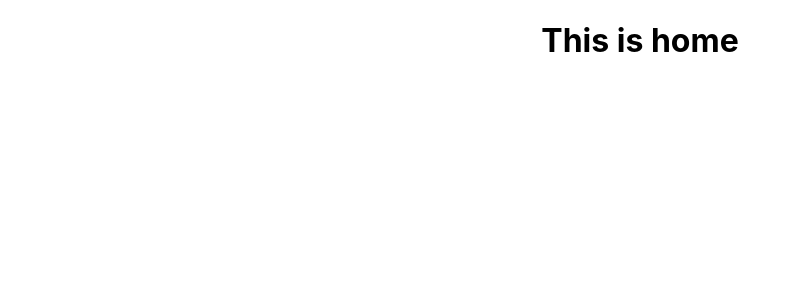
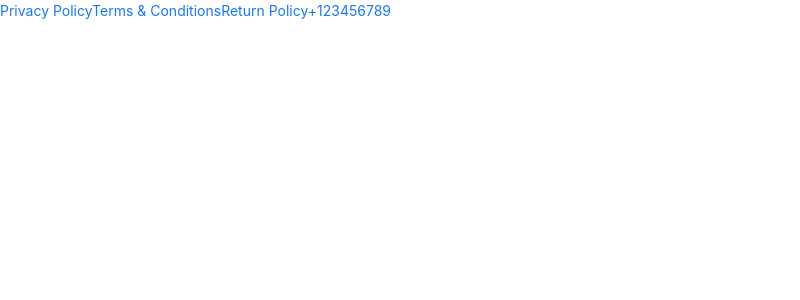
Before and after one commit to RupsanaAkter/simple-shop, a React (Create React App) app: page / in a window 1280 px wide. Shown: the top 300 px of the page, without its empty margins (0-800 px from the left). Built offline with nearby package versions, Linux system fonts and the light colour scheme.

Commit message:
added footer

```diff
--- a/src/App.css
+++ b/src/App.css
@@ -1,38 +1,6 @@
-.App {
-  text-align: center;
-}
-
-.App-logo {
-  height: 40vmin;
-  pointer-events: none;
-}
-
-@media (prefers-reduced-motion: no-preference) {
-  .App-logo {
-    animation: App-logo-spin infinite 20s linear;
-  }
-}
-
-.App-header {
-  background-color: #282c34;
-  min-height: 100vh;
+.App{
   display: flex;
   flex-direction: column;
-  align-items: center;
-  justify-content: center;
-  font-size: calc(10px + 2vmin);
-  color: white;
+  width: 100vw;
+  height: 100vh;
 }
-
-.App-link {
-  color: #61dafb;
-}
-
-@keyframes App-logo-spin {
-  from {
-    transform: rotate(0deg);
-  }
-  to {
-    transform: rotate(360deg);
-  }
-}
--- a/src/App.js
+++ b/src/App.js
@@ -1,11 +1,18 @@
 
+import { BrowserRouter } from 'react-router-dom';
 import './App.css';
+import Footer from './pages/Footer/Footer';
+
 
 function App() {
   return (
     <div className="App">
-     <h1>This is home</h1>
-    </div>
+    <BrowserRouter>
+      {/* <AppHeader />
+      <PageContent /> */}
+      <Footer />
+    </BrowserRouter>
+  </div>
   );
 }
 
--- /dev/null
+++ b/src/pages/Footer/Footer.js
@@ -0,0 +1,23 @@
+import { Typography } from 'antd';
+import React from 'react';
+
+const Footer = () => {
+    return (
+        <div className="appFooter">
+        <Typography.Link href="https://www.google.com" target={"_blank"}>
+          Privacy Policy
+        </Typography.Link>
+        <Typography.Link href="https://www.google.com" target={"_blank"}>
+          Terms & Conditions
+        </Typography.Link>
+        <Typography.Link href="https://www.google.com" target={"_blank"}>
+          Return Policy
+        </Typography.Link>
+        <Typography.Link href="tel:+123456789" target={"_blank"}>
+          +123456789
+        </Typography.Link>
+      </div>
+    );
+};
+
+export default Footer;
```
